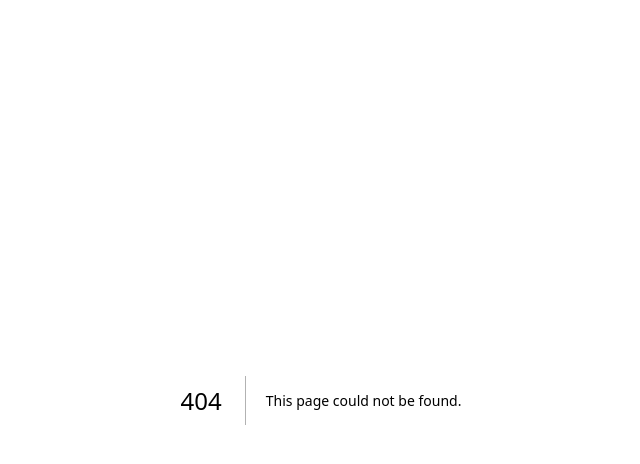
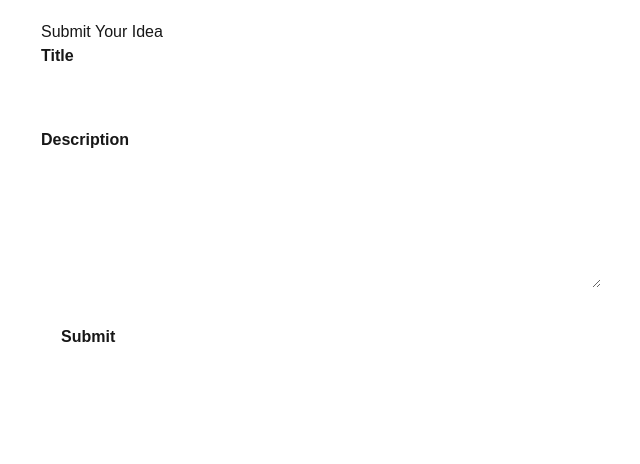
Before and after one commit to TonAldo48/easy-collab, a Next.js app: page /submit-idea in a window 1280 px wide. Before the commit this address had no page. Shown: the top 464 px of the page, without its empty margins (319-959 px from the left). Built offline with nearby package versions, Linux system fonts and the light colour scheme.

Commit message:
added submit idea page

```diff
--- /dev/null
+++ b/src/app/submit-idea/page.js
@@ -0,0 +1,71 @@
+// Mark the component as a client component
+"use client";
+
+import {useState} from "react";
+
+export default function SubmitIdea() {
+    const [title, setTitle] = useState("");
+    const [description, setDescription] = useState("");
+    const [submitted, setSubmitted] = useState(false);
+
+    const handleSubmit = (e) => {
+        e.preventDefault();
+        // Here you can handle form submission, e.g., send data to an API
+        console.log("Idea submitted:", {title, description});
+        setSubmitted(true);
+    };
+
+    return (
+        <div style={{maxWidth: "600px", margin: "0 auto", padding: "20px"}}>
+            <h1>Submit Your Idea</h1>
+            {submitted ? (
+                <p>Thank you for submitting your idea!</p>
+            ) : (
+                <form onSubmit={handleSubmit}>
+                    <div style={{marginBottom: "10px"}}>
+                        <label
+                            htmlFor="title"
+                            style={{display: "block", fontWeight: "bold"}}
+                        >
+                            Title
+                        </label>
+                        <input
+                            type="text"
+                            id="title"
+                            value={title}
+                            onChange={(e) => setTitle(e.target.value)}
+                            style={{
+                                width: "100%",
+                                padding: "8px",
+                                marginBottom: "10px",
+                            }}
+                            required
+                        />
+                    </div>
+                    <div style={{marginBottom: "20px"}}>
+                        <label
+                            htmlFor="description"
+                            style={{display: "block", fontWeight: "bold"}}
+                        >
+                            Description
+                        </label>
+                        <textarea
+                            id="description"
+                            value={description}
+                            onChange={(e) => setDescription(e.target.value)}
+                            style={{width: "100%", padding: "8px"}}
+                            rows="5"
+                            required
+                        />
+                    </div>
+                    <button
+                        type="submit"
+                        style={{padding: "10px 20px", fontWeight: "bold"}}
+                    >
+                        Submit
+                    </button>
+                </form>
+            )}
+        </div>
+    );
+}
```
Also changed, not shown: src/app/login/page.js (added).
